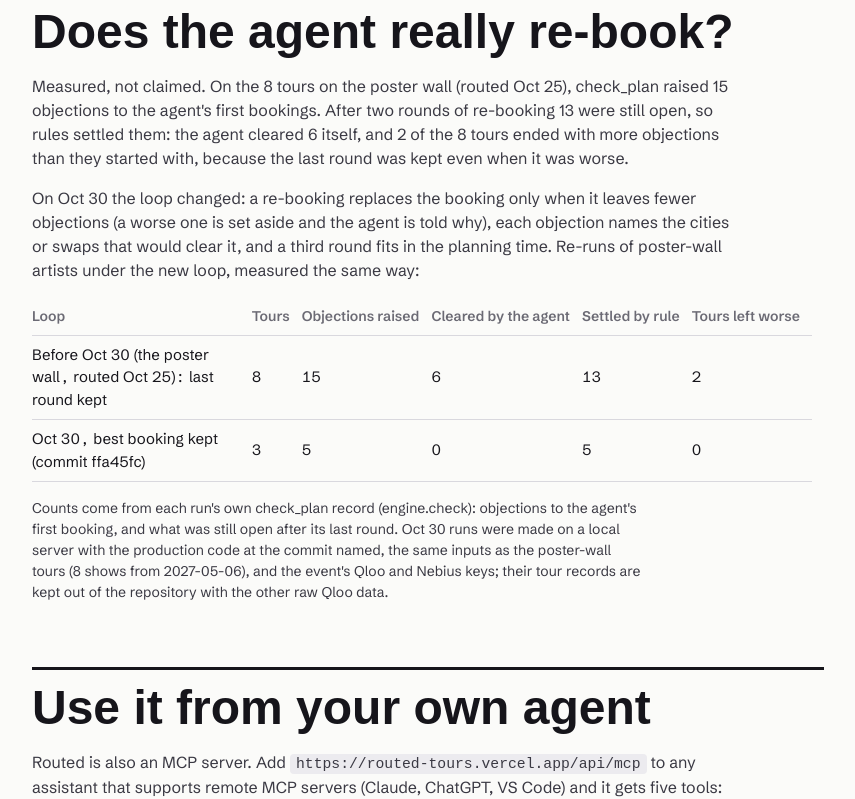
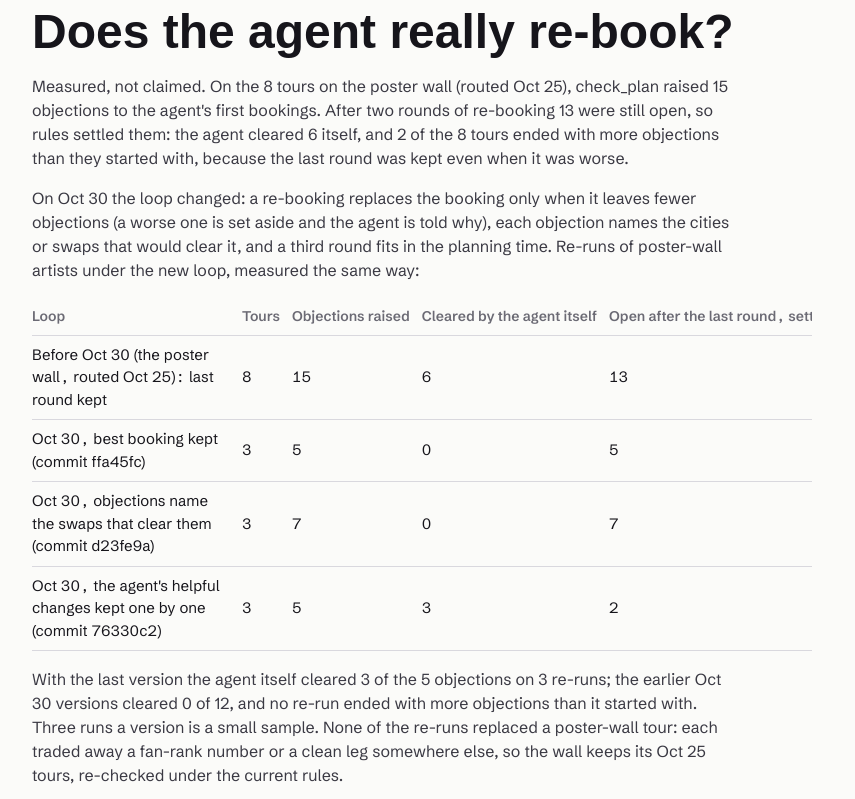
Before and after one commit to RohanGlitched/routed, a Next.js app: page /how in a window 1280 px wide. Shown: the part 2604-3403 px from the top of the page, without its empty margins (212-1067 px from the left). Built offline with nearby package versions, Linux system fonts and the light colour scheme; no server answers; a web font is replaced by a local one.

Commit message:
/how and the README publish the agent loop as measured: the Oct 25 loop left 13 of 15 objections open on the poster wall; on three re-runs with the Oct 30 loop the agent cleared 3 of 5 itself, the two earlier Oct 30 versions none of 12 (data/agent-loop/runs.json); 203 unit tests

```diff
--- a/app/how/page.tsx
+++ b/app/how/page.tsx
@@ -91,8 +91,8 @@ export default async function How() {
               <th scope="col">Loop</th>
               <th scope="col">Tours</th>
               <th scope="col">Objections raised</th>
-              <th scope="col">Cleared by the agent</th>
-              <th scope="col">Settled by rule</th>
+              <th scope="col">Cleared by the agent itself</th>
+              <th scope="col">Open after the last round, settled by rule</th>
               <th scope="col">Tours left worse</th>
             </tr>
           </thead>
@@ -117,6 +117,11 @@ export default async function How() {
             ))}
           </tbody>
         </table>
+        {fresh.length > 0 && (
+          <p>
+            With the last version the agent itself cleared {fresh.at(-1)!.cleared} of the {fresh.at(-1)!.raised} objections on {fresh.at(-1)!.n} re-runs{fresh.length > 1 ? `; the earlier Oct 30 versions cleared ${fresh.slice(0, -1).reduce((n, b) => n + b.cleared, 0)} of ${fresh.slice(0, -1).reduce((n, b) => n + b.raised, 0)}` : ""}, and no re-run ended with more objections than it started with. Three runs a version is a small sample. None of the re-runs replaced a poster-wall tour: each traded away a fan-rank number or a clean leg somewhere else, so the wall keeps its Oct 25 tours, re-checked under the current rules.
+          </p>
+        )}
         <p className={s.note}>{LOOP.note}</p>
       </section>
 
--- a/data/agent-loop/runs.json
+++ b/data/agent-loop/runs.json
@@ -1,5 +1,5 @@
 {
- "note": "Counts come from each run's own check_plan record (engine.check): objections to the agent's first booking, and what was still open after its last round. Oct 30 runs were made on a local server with the production code at the commit named, the same inputs as the poster-wall tours (8 shows from 2027-05-06), and the event's Qloo and Nebius keys; their tour records are kept out of the repository with the other raw Qloo data.",
+ "note": "Counts come from each run's own check_plan record (engine.check): objections to the agent's first booking, and what was still open after its last round. Oct 30 runs were made on a local server with the production code at the commit named, the same inputs as the poster-wall tours (8 shows from 2027-05-06), and the event's Qloo and Nebius keys; their tour records stay out of the repository with the other raw Qloo data, and each one opens on the site at /tour/<tour id> (none is on the poster wall).",
  "oct25": {
   "label": "Before Oct 30 (the poster wall, routed Oct 25): last round kept",
   "tours": [
@@ -120,6 +120,76 @@
      "qloo": 81
     }
    ]
+  },
+  {
+   "label": "Oct 30, objections name the swaps that clear them (commit d23fe9a)",
+   "tours": [
+    {
+     "artist": "Sierra Ferrell",
+     "tour": "5wi4b67iwr",
+     "before": 2,
+     "after": 2,
+     "rounds": 3,
+     "revised": 0,
+     "modelCalls": 8,
+     "qloo": 83
+    },
+    {
+     "artist": "Alvvays",
+     "tour": "a9jjqfhmg2",
+     "before": 3,
+     "after": 3,
+     "rounds": 3,
+     "revised": 0,
+     "modelCalls": 8,
+     "qloo": 85
+    },
+    {
+     "artist": "Japanese Breakfast",
+     "tour": "qsagfnxarj",
+     "before": 2,
+     "after": 2,
+     "rounds": 3,
+     "revised": 0,
+     "modelCalls": 8,
+     "qloo": 80
+    }
+   ]
+  },
+  {
+   "label": "Oct 30, the agent's helpful changes kept one by one (commit 76330c2)",
+   "tours": [
+    {
+     "artist": "Sierra Ferrell",
+     "tour": "nk53jakf3w",
+     "before": 3,
+     "after": 1,
+     "rounds": 3,
+     "revised": 3,
+     "modelCalls": 8,
+     "qloo": 82
+    },
+    {
+     "artist": "Japanese Breakfast",
+     "tour": "49pm9f5q7y",
+     "before": 1,
+     "after": 1,
+     "rounds": 3,
+     "revised": 0,
+     "modelCalls": 7,
+     "qloo": 82
+    },
+    {
+     "artist": "Alvvays",
+     "tour": "g8x884hdsw",
+     "before": 1,
+     "after": 0,
+     "rounds": 1,
+     "revised": 1,
+     "modelCalls": 6,
+     "qloo": 82
+    }
+   ]
   }
  ]
 }
```
Also changed, not shown: 1 other file (tests, documents, lock files or other folders).
